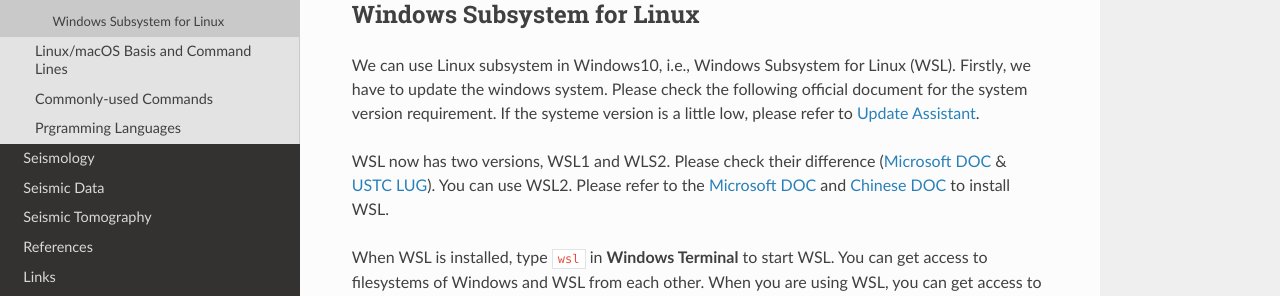
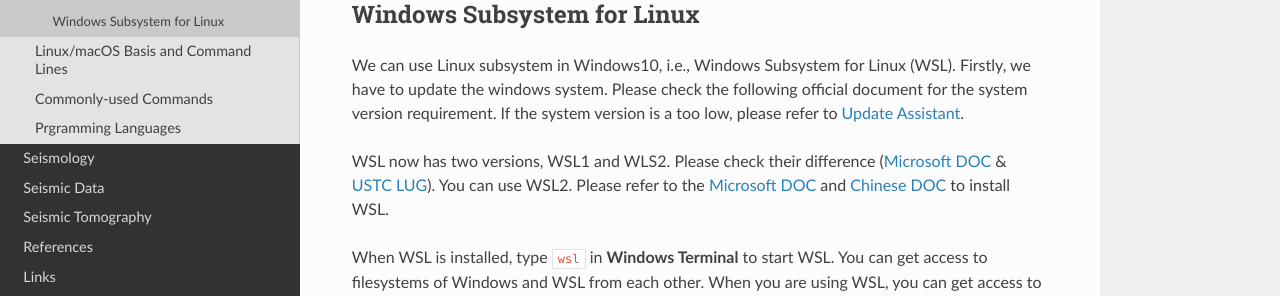
Before and after one commit to MIGG-NTU/SeisTomo_Tutorials, a Sphinx documentation site: the page built from source/basic-expertise-skills/operating-systems.rst, in a window 1280 px wide and 900 px high, scrolled down 745 px. Shown: the part 269-565 px from the top of the window. Built offline with Sphinx 7.4.7 and the Read the Docs theme 2.0.0, drawn with Linux system fonts in a browser that asks for light colours.

Commit message:
Update operating-systems.rst (#14)
correct typo

```diff
--- a/source/basic-expertise-skills/operating-systems.rst
+++ b/source/basic-expertise-skills/operating-systems.rst
@@ -39,7 +39,7 @@
 Windows Subsystem for Linux
 ---------------------------
 
-We can use Linux subsystem in Windows10, i.e., Windows Subsystem for Linux (WSL). Firstly, we have to update the windows system. Please check the following official document for the system version requirement. If the systeme version is a little low, please refer to `Update Assistant <https://support.microsoft.com/en-us/help/3159635/windows-10-update-assistant>`_.
+We can use Linux subsystem in Windows10, i.e., Windows Subsystem for Linux (WSL). Firstly, we have to update the windows system. Please check the following official document for the system version requirement. If the system version is a too low, please refer to `Update Assistant <https://support.microsoft.com/en-us/help/3159635/windows-10-update-assistant>`_.
 
 WSL now has two versions, WSL1 and WLS2. Please check their difference (`Microsoft DOC <https://docs.microsoft.com/en-us/windows/wsl/compare-versions>`__ & `USTC LUG <https://101.lug.ustc.edu.cn/Ch01/supplement/#wsl>`__). You can use WSL2. Please refer to the `Microsoft DOC <https://docs.microsoft.com/en-us/windows/wsl/install-win10>`_ and `Chinese DOC <https://blog.walterlv.com/post/how-to-install-wsl2.html#%E7%AC%AC%E4%B8%80%E6%AD%A5%E5%90%AF%E7%94%A8%E8%99%9A%E6%8B%9F%E6%9C%BA%E5%B9%B3%E5%8F%B0%E5%92%8C-linux-%E5%AD%90%E7%B3%BB%E7%BB%9F%E5%8A%9F%E8%83%BD>`_ to install WSL.
 
```
